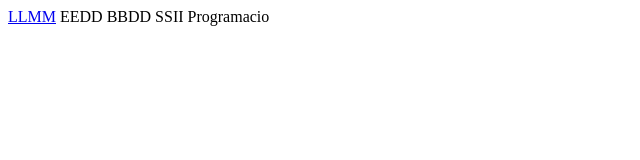
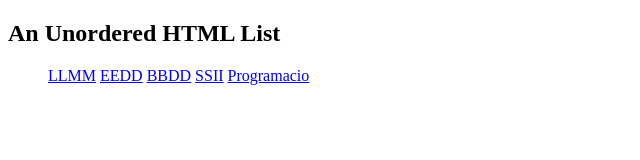
Before and after one commit to jmjimenezn/Entorns-de-Desenvolupament, a plain HTML site: page index.html in a window 1280 px wide. Shown: the whole page, without its empty margins (0-640 px from the left). Drawn offline with Linux system fonts and the light colour scheme.

Commit message:
links sexis

```diff
--- a/index.html
+++ b/index.html
@@ -7,10 +7,14 @@
 </head>
 
 <body>
-    <a href=LLMM.html>LLMM</a>
-    EEDD
-    BBDD
-    SSII
-    Programacio
+    <h2>An Unordered HTML List</h2>
+
+    <ul>
+        <a href=LLMM.html>LLMM</a>
+        <a href=EEDD.html>EEDD</a>
+        <a href=BBDD.html>BBDD</a>
+        <a href=SSII.html>SSII</a>
+        <a href=Programacio.html>Programacio</a>
+    </ul>
 </body>
 </html>
```
